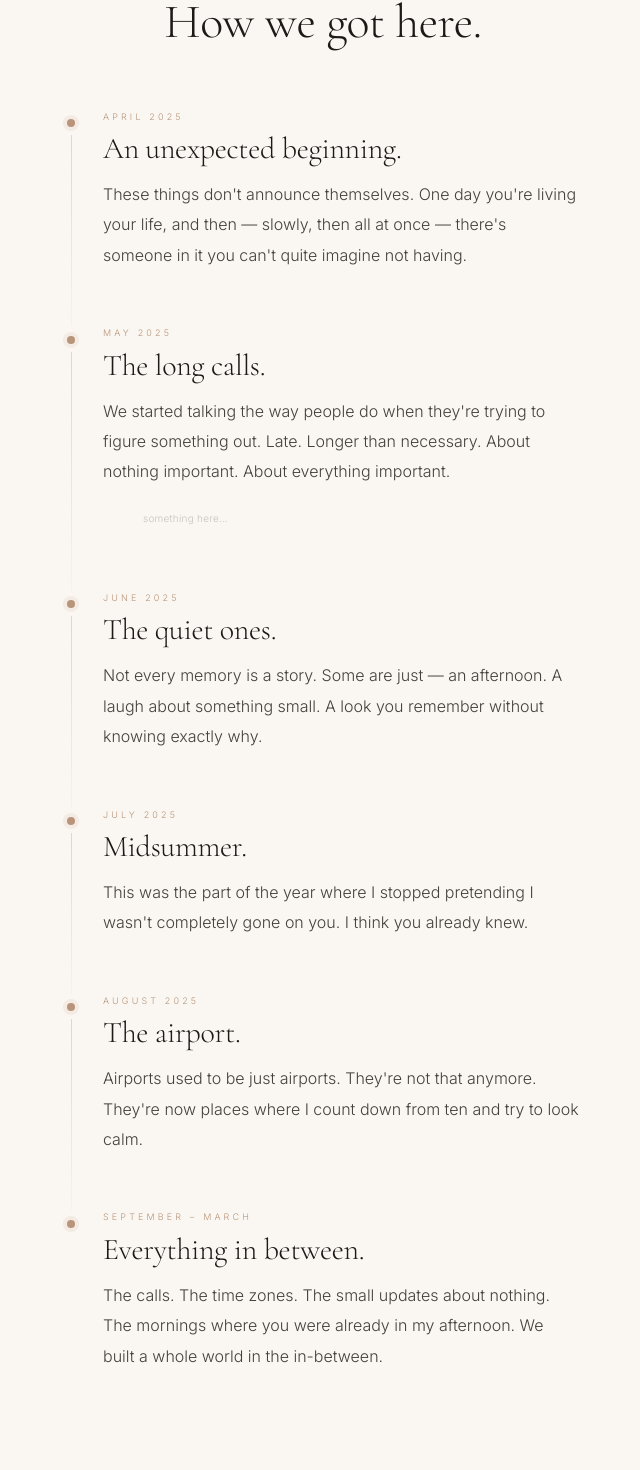
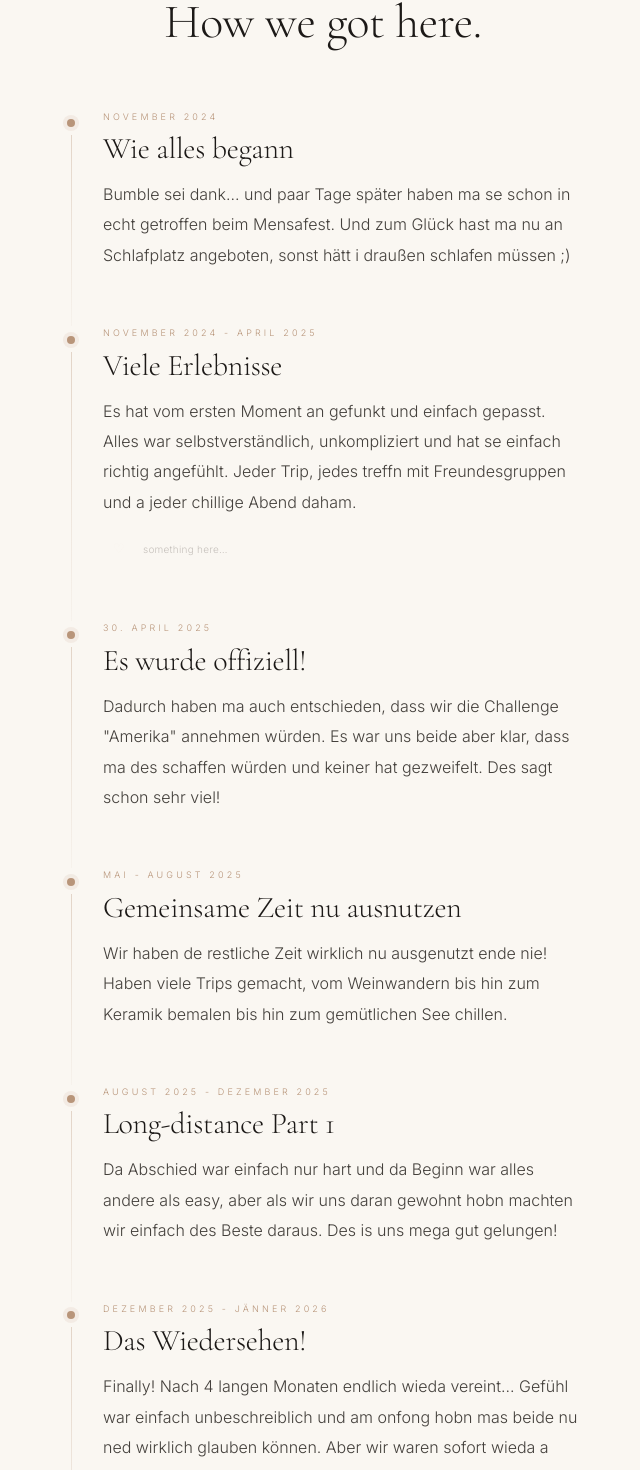
Before and after one commit to TobiasKothbauer/anniversary, a React (Vite) app: page / in a window 1280 px wide. Shown: the part 1156-2626 px from the top of the page, without its empty margins (317-957 px from the left). Built offline with nearby package versions, Linux system fonts and the light colour scheme.

Commit message:
update texts

```diff
--- a/src/data/memories.ts
+++ b/src/data/memories.ts
@@ -89,7 +89,7 @@ export const siteConfig: SiteConfig = {
   heroTitle:       'A Year\nWith You',
   heroSubtitle:    'Twelve months. Many moments. One year of us.',
   heroCtaText:     'Begin our story',
-  distanceKm:      '9,000',                   // CUSTOMIZE
+  distanceKm:      '8,000',                   // CUSTOMIZE
   distanceLabel:   'Atlantic Ocean',           // CUSTOMIZE
   wallIntro:       'Click any memory to open it. Some have more inside than you might expect.',
 }
@@ -664,40 +664,52 @@ export interface StoryMoment {
 export const storyMoments: StoryMoment[] = [
   {
     id: 'sm-1',
-    date: 'April 2025',                                          // CUSTOMIZE
-    title: 'An unexpected beginning.',
-    text: 'These things don\'t announce themselves. One day you\'re living your life, and then — slowly, then all at once — there\'s someone in it you can\'t quite imagine not having.',
+    date: 'November 2024',                                          // CUSTOMIZE
+    title: 'Wie alles begann',
+    text: 'Bumble sei dank... und paar Tage später haben ma se schon in echt getroffen beim Mensafest. Und zum Glück hast ma nu an Schlafplatz angeboten, sonst hätt i draußen schlafen müssen ;) ',
   },
   {
     id: 'sm-2',
-    date: 'May 2025',                                            // CUSTOMIZE
-    title: 'The long calls.',
-    text: 'We started talking the way people do when they\'re trying to figure something out. Late. Longer than necessary. About nothing important. About everything important.',
+    date: 'November 2024 - April 2025',                                            // CUSTOMIZE
+    title: 'Viele Erlebnisse',
+    text: 'Es hat vom ersten Moment an gefunkt und einfach gepasst. Alles war selbstverständlich, unkompliziert und hat se einfach richtig angefühlt. Jeder Trip, jedes treffn mit Freundesgruppen und a jeder chillige Abend daham.',
     secretId: 'secret-story',
   },
   {
     id: 'sm-3',
-    date: 'June 2025',                                           // CUSTOMIZE
-    title: 'The quiet ones.',
-    text: 'Not every memory is a story. Some are just — an afternoon. A laugh about something small. A look you remember without knowing exactly why.',
+    date: '30. April 2025',                                           // CUSTOMIZE
+    title: 'Es wurde offiziell!',
+    text: 'Dadurch haben ma auch entschieden, dass wir die Challenge "Amerika" annehmen würden. Es war uns beide aber klar, dass ma des schaffen würden und keiner hat gezweifelt. Des sagt schon sehr viel!',
   },
   {
     id: 'sm-4',
-    date: 'July 2025',                                           // CUSTOMIZE
-    title: 'Midsummer.',
-    text: 'This was the part of the year where I stopped pretending I wasn\'t completely gone on you. I think you already knew.',
+    date: 'Mai - August 2025',                                           // CUSTOMIZE
+    title: 'Gemeinsame Zeit nu ausnutzen',
+    text: 'Wir haben de restliche Zeit wirklich nu ausgenutzt ende nie! Haben viele Trips gemacht, vom Weinwandern bis hin zum Keramik bemalen bis hin zum gemütlichen See chillen.',
   },
   {
     id: 'sm-5',
-    date: 'August 2025',                                         // CUSTOMIZE
-    title: 'The airport.',
-    text: 'Airports used to be just airports. They\'re not that anymore. They\'re now places where I count down from ten and try to look calm.',
+    date: 'August 2025 - Dezember 2025',                                         // CUSTOMIZE
+    title: 'Long-distance Part 1',
+    text: 'Da Abschied war einfach nur hart und da Beginn war alles andere als easy, aber als wir uns daran gewohnt hobn machten wir einfach des Beste daraus. Des is uns mega gut gelungen!',
   },
   {
     id: 'sm-6',
-    date: 'September – March',                                   // CUSTOMIZE
-    title: 'Everything in between.',
-    text: 'The calls. The time zones. The small updates about nothing. The mornings where you were already in my afternoon. We built a whole world in the in-between.',
+    date: 'Dezember 2025 - Jänner 2026',                                   // CUSTOMIZE
+    title: 'Das Wiedersehen!',
+    text: 'Finally! Nach 4 langen Monaten endlich wieda vereint... Gefühl war einfach unbeschreiblich und am onfong hobn mas beide nu ned wirklich glauben können. Aber wir waren sofort wieda a eingespieltes Team und haben wirklich wahnsinnig coole Sache erlebt in de 3 Wochen <3',
+  },
+  {
+    id: 'sm-7',
+    date: 'Jänner 2026 - 29. April 2026',                                   // CUSTOMIZE
+    title: 'Long-distance Part 1',
+    text: 'Da Abschied war wieder einfach nur hart, mehr kann ma dazu ned sagen. Aber wir haben beide gewusst es is a Ende in Sicht und wir schaffen des a 2 mal auch nu. Die Zeit bis jetzt verging wahnsinnig schnell find i und kann gar ned sagen wie sehr i mi freu wenn ma uns in a paar Tagen endlich wieda sehn!',
+  },
+  {
+    id: 'sm-8',
+    date: '30. April 2026',                                   // CUSTOMIZE
+    title: 'Happy anniversary!',
+    text: 'Und heute ist es soweit... Jahrestag! Hoff du hast nu spaß mit der restlichen Webseite... Love uuuu <3',
   },
 ]
 
```
